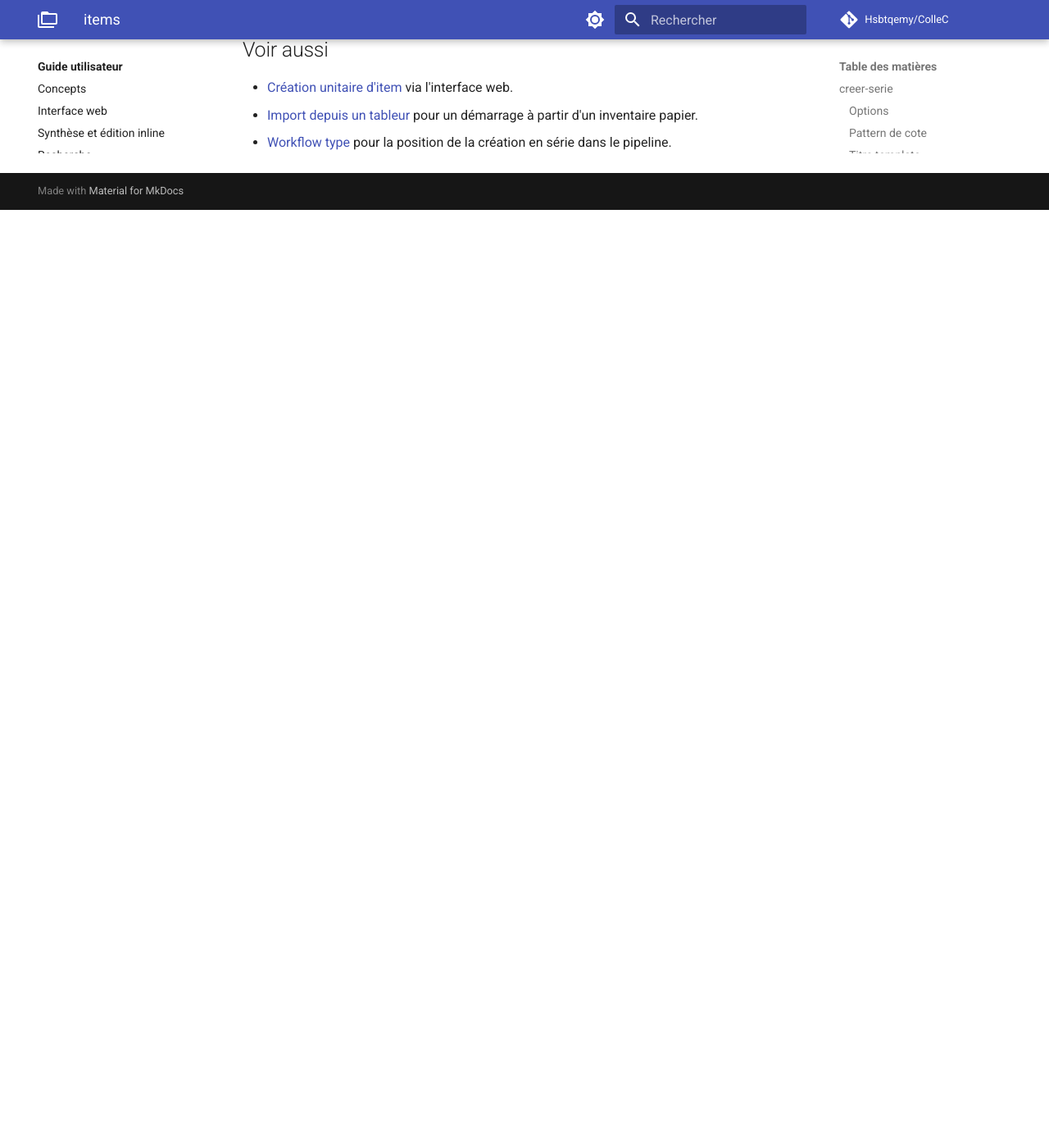
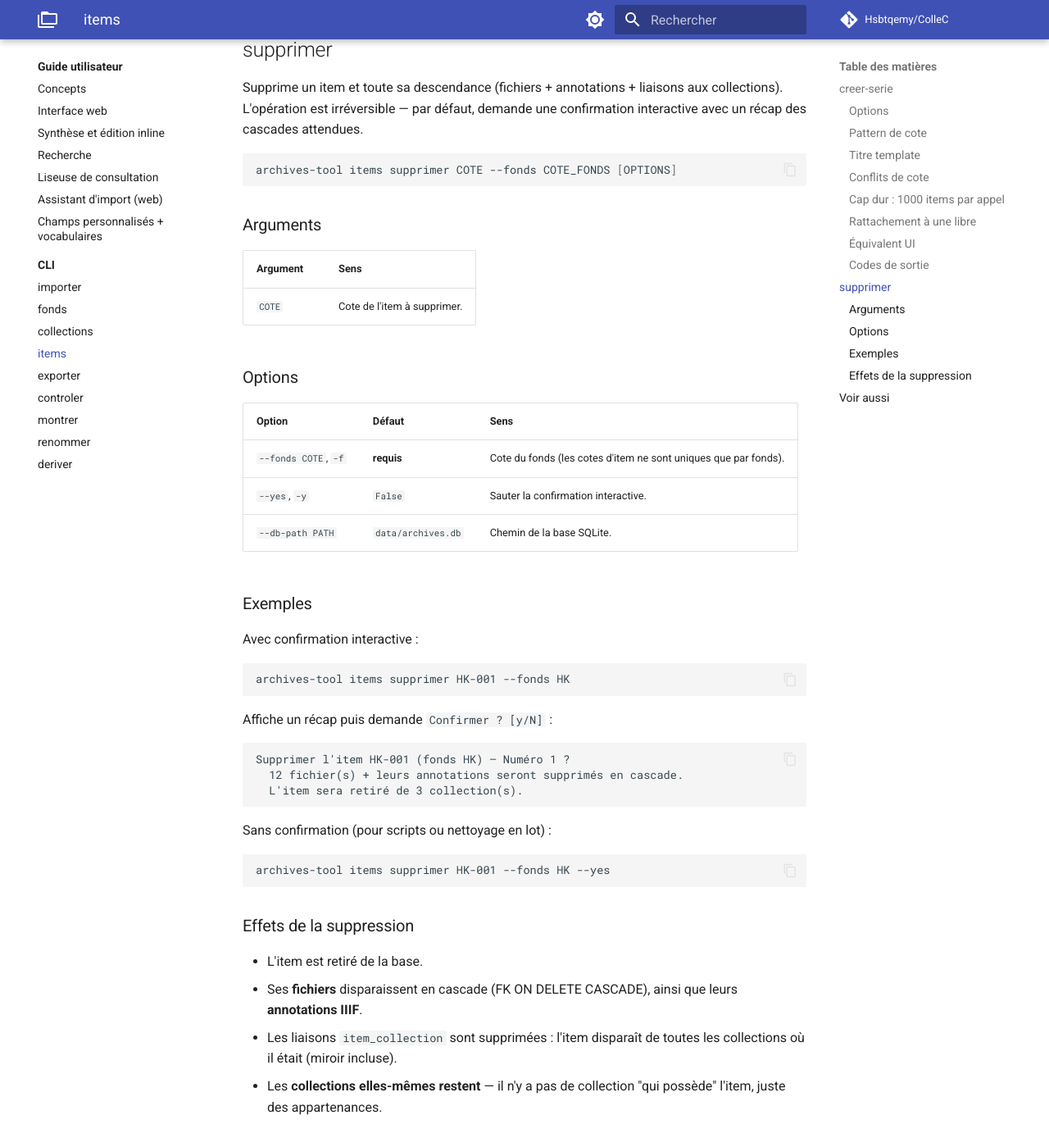
Before and after one commit to Hsbtqemy/ColleC, an MkDocs documentation site: the page built from docs/guide/cli/items.md, in a window 1280 px wide and 1400 px high, scrolled down 3270 px. Shown: the whole window at 82% size. Built offline with MkDocs 1.6.1 and Material for MkDocs 9.7.7, drawn with Linux system fonts in a browser that asks for light colours; comment, search, counter and statistics services are not loaded; before the commit the page ends 3526 px from its top, so only the background shows below that.

Commit message:
docs(cli): page `fonds` + section `items supprimer`
Les commandes CLI ajoutees dans le commit 8c9b829 (fonds supprimer
+ items supprimer) n'apparaissaient ni dans la doc deployee ni
dans la nav mkdocs. Ajout :

- `docs/guide/cli/fonds.md` : nouvelle page (calquee sur la
  structure de collections.md) couvrant `archives-tool fonds
  supprimer` avec recap de la cascade complete (items + fichiers
  + annotations + miroir + collaborateurs, libres rattachees ->
  transversales), exemples typiques (cleanup import foireux), et
  cas d'usage (sortie d'un fonds vers une instance dediee).

- `docs/guide/cli/items.md` : section `## supprimer` ajoutee, avec
  argument cote + option `--fonds` obligatoire + effets cascade
  (fichiers + annotations + retrait des collections, mais
  collections preservees).

- `mkdocs.yml` : entree `fonds: guide/cli/fonds.md` ajoutee dans
  la nav CLI, entre `importer` et `collections` (ordre logique
  fonds -> collections -> items qui suit la hierarchie du modele).

Build `mkdocs build --strict` valide.

Co-Authored-By: Claude Opus 4.7 (1M context) <noreply@anthropic.com>

````diff
--- a/docs/guide/cli/items.md
+++ b/docs/guide/cli/items.md
@@ -125,6 +125,63 @@ par le middleware lecture seule (423).
   incompatible avec le fonds)
 - `2` — saisie invalide (fonds inconnu, collection introuvable)
 
+## supprimer
+
+Supprime un item et toute sa descendance (fichiers + annotations +
+liaisons aux collections). L'opération est irréversible — par
+défaut, demande une confirmation interactive avec un récap des
+cascades attendues.
+
+```bash
+archives-tool items supprimer COTE --fonds COTE_FONDS [OPTIONS]
+```
+
+### Arguments
+
+| Argument | Sens                       |
+| -------- | -------------------------- |
+| `COTE`   | Cote de l'item à supprimer. |
+
+### Options
+
+| Option              | Défaut             | Sens                                                                                  |
+| ------------------- | ------------------ | ------------------------------------------------------------------------------------- |
+| `--fonds COTE`, `-f` | **requis**         | Cote du fonds (les cotes d'item ne sont uniques que par fonds).                       |
+| `--yes`, `-y`       | `False`            | Sauter la confirmation interactive.                                                   |
+| `--db-path PATH`    | `data/archives.db` | Chemin de la base SQLite.                                                             |
+
+### Exemples
+
+Avec confirmation interactive :
+
+```bash
+archives-tool items supprimer HK-001 --fonds HK
+```
+
+Affiche un récap puis demande `Confirmer ? [y/N]` :
+
+```
+Supprimer l'item HK-001 (fonds HK) — Numéro 1 ?
+  12 fichier(s) + leurs annotations seront supprimés en cascade.
+  L'item sera retiré de 3 collection(s).
+```
+
+Sans confirmation (pour scripts ou nettoyage en lot) :
+
+```bash
+archives-tool items supprimer HK-001 --fonds HK --yes
+```
+
+### Effets de la suppression
+
+- L'item est retiré de la base.
+- Ses **fichiers** disparaissent en cascade (FK ON DELETE CASCADE),
+  ainsi que leurs **annotations IIIF**.
+- Les liaisons `item_collection` sont supprimées : l'item disparaît
+  de toutes les collections où il était (miroir incluse).
+- Les **collections elles-mêmes restent** — il n'y a pas de
+  collection "qui possède" l'item, juste des appartenances.
+
 ## Voir aussi
 
 - [Création unitaire d'item](../interface-web.md) via l'interface web.
--- a/mkdocs.yml
+++ b/mkdocs.yml
@@ -108,6 +108,7 @@ nav:
     - CLI:
       - Vue d'ensemble: guide/cli/index.md
       - importer: guide/cli/importer.md
+      - fonds: guide/cli/fonds.md
       - collections: guide/cli/collections.md
       - items: guide/cli/items.md
       - exporter: guide/cli/exporter.md
````
Also changed, not shown: docs/guide/cli/fonds.md (added, +110 -0 lines).
